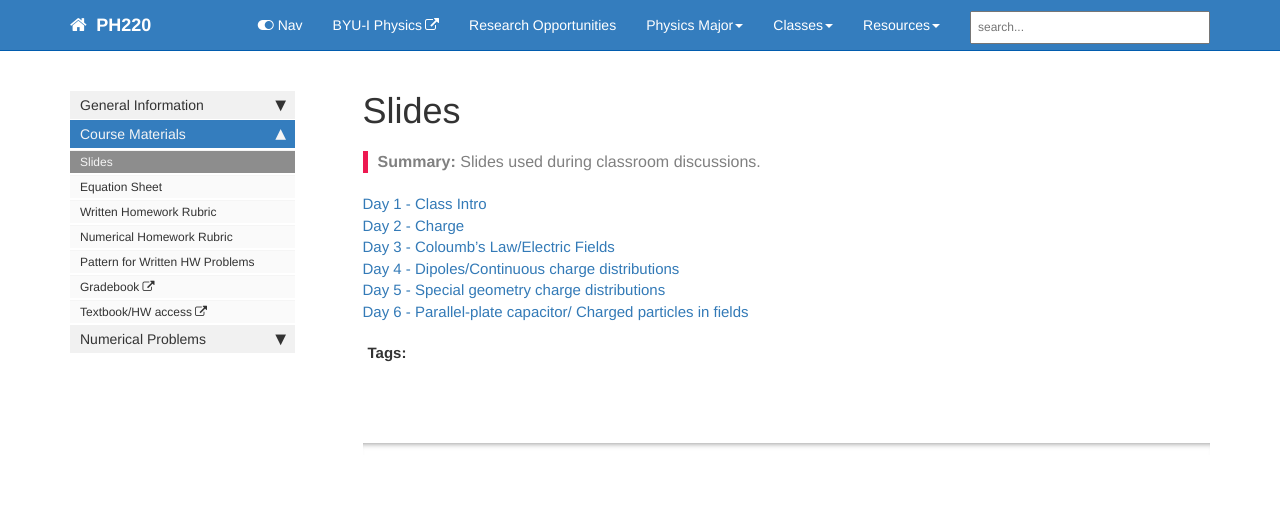
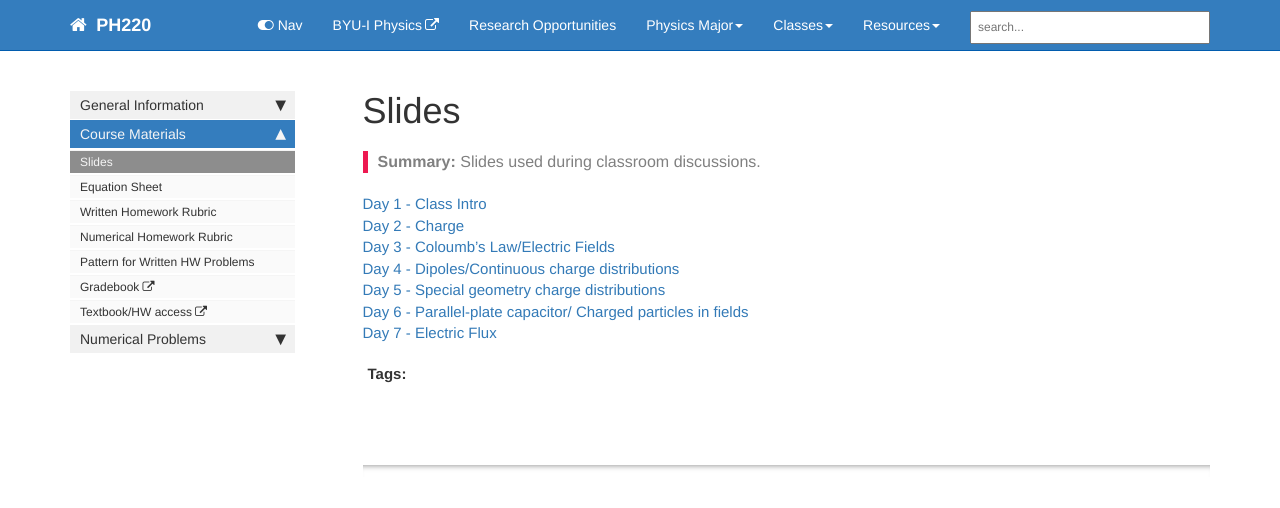
Before and after one commit to lancejnelson/PH220, a Jekyll site: the page built from course_docs/slides.md, in a window 1280 px wide. Shown: the top 508 px of the page. Built offline with Jekyll 4.4.1, drawn with Linux system fonts in a browser that asks for light colours; comment, search, counter and statistics services are not loaded.

Commit message:
Updating slides

```diff
--- a/course_docs/slides.md
+++ b/course_docs/slides.md
@@ -16,8 +16,8 @@ folder: course_docs
  [Day 4 - Dipoles/Continuous charge distributions][day4]
  [Day 5 - Special geometry charge distributions][day5]
  [Day 6 - Parallel-plate capacitor/ Charged particles in fields][day6]
-<!-- [Day 7 - Vectors][day7]
- [Day 8 - 2DKinematics][day8]
+ [Day 7 - Electric Flux][day7]
+<!-- [Day 8 - 2DKinematics][day8]
  [Day 9 - Uniform Circular Motion][day9]
  [Day 10 - Nonuniform Circular Motion][day10]
  [Day 11 - Newton's Laws][day11]
@@ -50,7 +50,7 @@ folder: course_docs
 [day4]: ../course_docs/slides/D4-Continuous_Charge_Distributions.pdf
 [day5]: ../course_docs/slides/D5-Special_Geometry.pdf
 [day6]: ../course_docs/slides/D6-Parallel_Plate_Capacitor.pdf
-[day7]: ../course_docs/slides/D7-Vectors.pdf
+[day7]: ../course_docs/slides/D7-Electric_Flux.pdf
 [day8]: ../course_docs/slides/D8-2DKinematics.pdf
 [day9]: ../course_docs/slides/D9-Uniform_Circular_Motion.pdf
 [day10]: ../course_docs/slides/D10-Nonuniform_Circular_Motion.pdf
```
Also changed, not shown: 1 other file.
